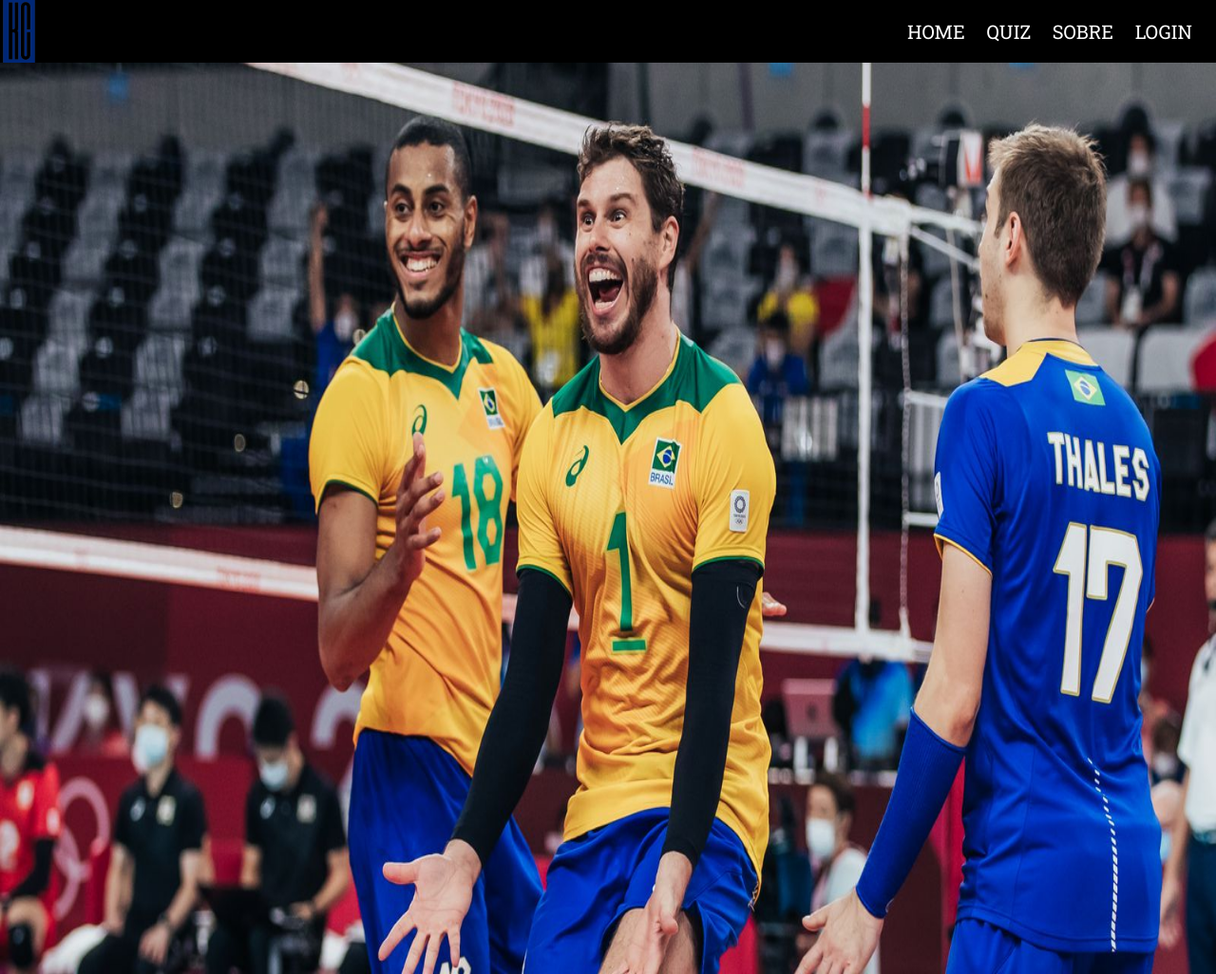
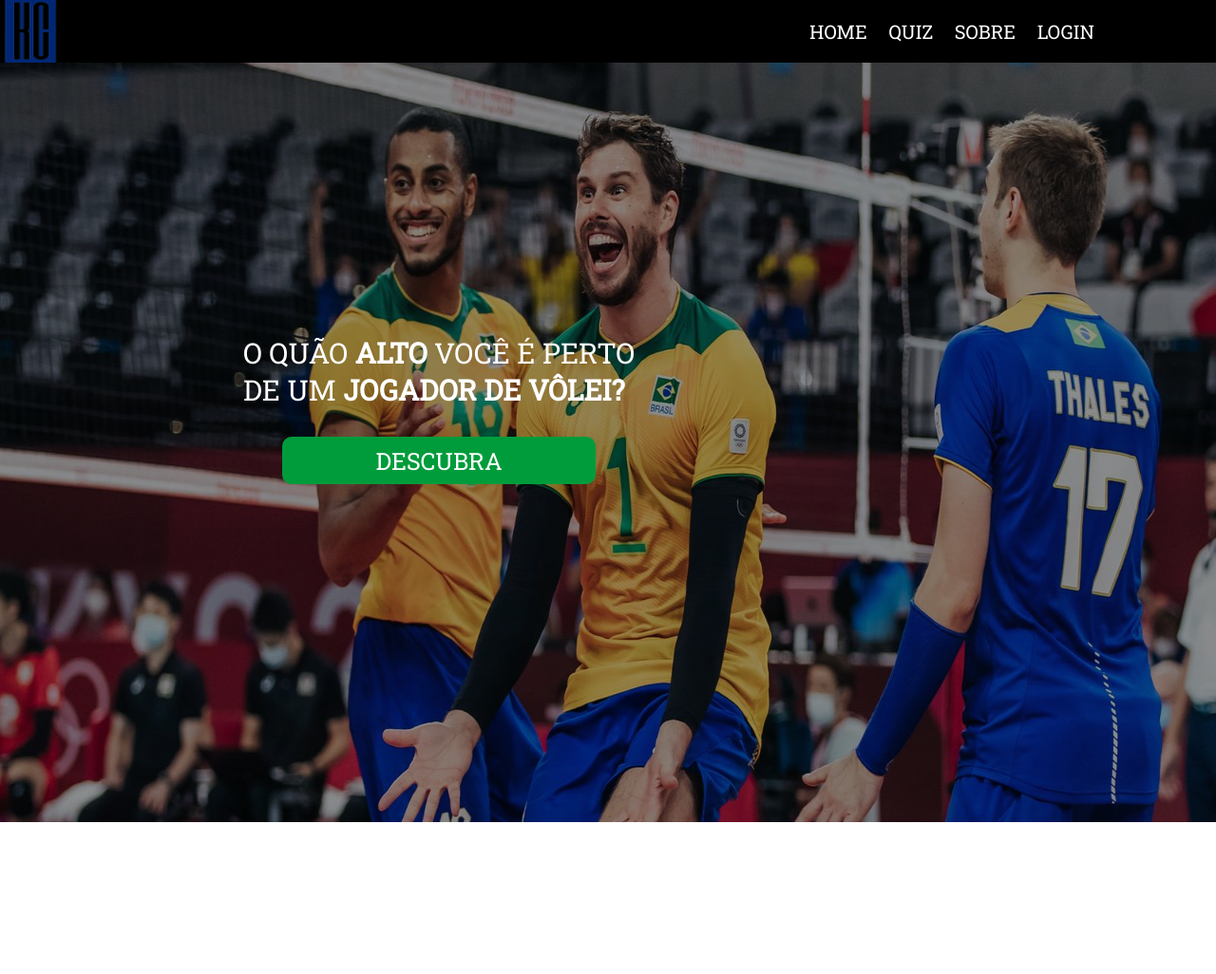
Before and after one commit to KauanCursino/projetoIndividual, a plain HTML site: page site/index.html in a window 1280 px wide. Shown: the whole page at 95% size. After the commit the page ends 866 px from the top, so only its background shows below. Drawn offline with Linux system fonts and the light colour scheme.

Commit message:
Tela Inicial

```diff
--- a/site/index.html
+++ b/site/index.html
@@ -30,6 +30,16 @@
     </header>
     <div id="divMain">
         <img src="../ASSETS/fundoTelaIncial.jpg" alt="" id="fundoIndex">
+        <img src="../ASSETS/preto.webp" alt="" id="coverPreto">
+        <div id="divTexto">
+            <p>O QUÃO <b>ALTO</b> VOCÊ É PERTO<br>
+                DE UM <b>JOGADOR DE VÔLEI?</b></p>
+                <button>DESCUBRA</button>
+        </div>
+        <div id="divSelecoes">
+
+        </div>
     </div>
 </body>
+
 </html>
--- a/site/style.css
+++ b/site/style.css
@@ -1,41 +1,83 @@
   @import url('https://fonts.googleapis.com/css2?family=Roboto+Slab&display=swap');
 
 
-    :root{
+  :root {
       --corPrincipal: #000;
       --fonteTitulo: 'Roboto Slab', serif;
   }
-body{
+
+  body {
       margin: 0;
       overflow-y: hidden;
       overflow-x: hidden;
   }
-header{
+
+  header {
+      /* position: absolute; */
       height: 10%;
       background-color: var(--corPrincipal);
       display: flex;
       color: white;
       justify-content: space-between;
   }
-header img{
+
+  header img {
       height: 66px;
+      width: 5%;
   }
-.navBar{
+
+  .navBar {
       font-family: var(--fonteTitulo);
       display: flex;
       justify-content: space-between;
       width: 300px;
-    margin-right: 25px;
+      margin-right: 10%;
       font-size: 20px;
   }
-header li{
+
+  header li {
       list-style: none;
   }
 
 
-#fundoIndex{
-    height: 120vh;
-    width: 100vw;
+  #fundoIndex {
+      height: 100%;
+      width: 100%;
       position: absolute;
+      z-index: -1;
+  }
 
+  #coverPreto {
+      position: absolute;
+      z-index: 0;
+      height: 100%;
+      width: 100%;
+      opacity: 40%;
   }
+
+  #divTexto {
+      font-family: var(--fonteTitulo);
+      position: absolute;
+      display: flex;
+      justify-content: center;
+      flex-direction: column;
+      align-items: center;
+      margin-top: 20%;
+      margin-left: 20%;
+      color: white;
+      font-size: 30px;
+  }
+
+  #divTexto button {
+      font-family: var(--fonteTitulo);
+      font-size: 25px;
+      width: 80%;
+      height: 50px;
+      color: white;
+      border: none;
+      border-radius: 10px;
+      background-color: #009C3B;
+  }
+  #divTexto button:hover{
+    cursor: pointer;
+  }
```
Also changed, not shown: ASSETS/bolaMikasa.png (deleted), ASSETS/contryballBrasil.png (deleted), ASSETS/countryballJapao.png (deleted), ASSETS/countryballPolonia.png (deleted), ASSETS/preto.webp (added). Lines whose indentation alone changed are shown as unchanged.
